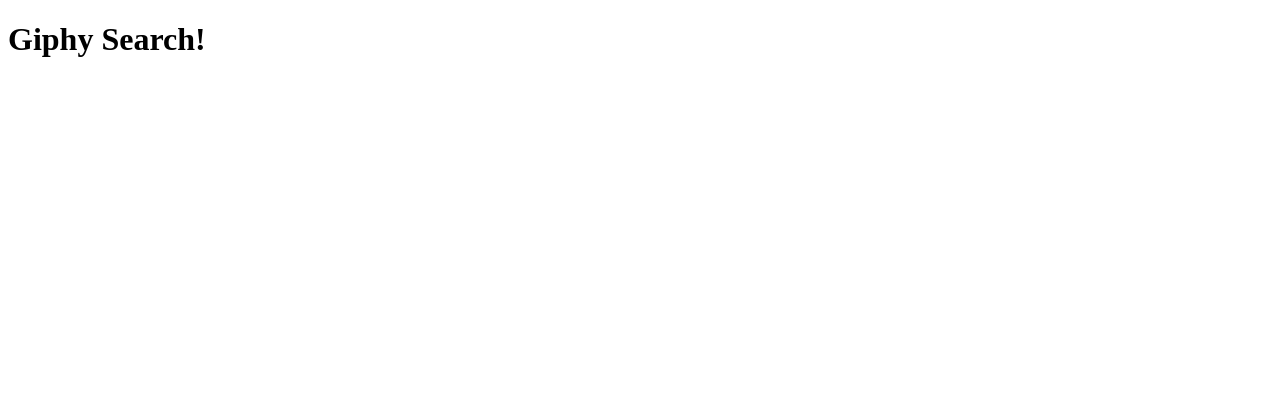
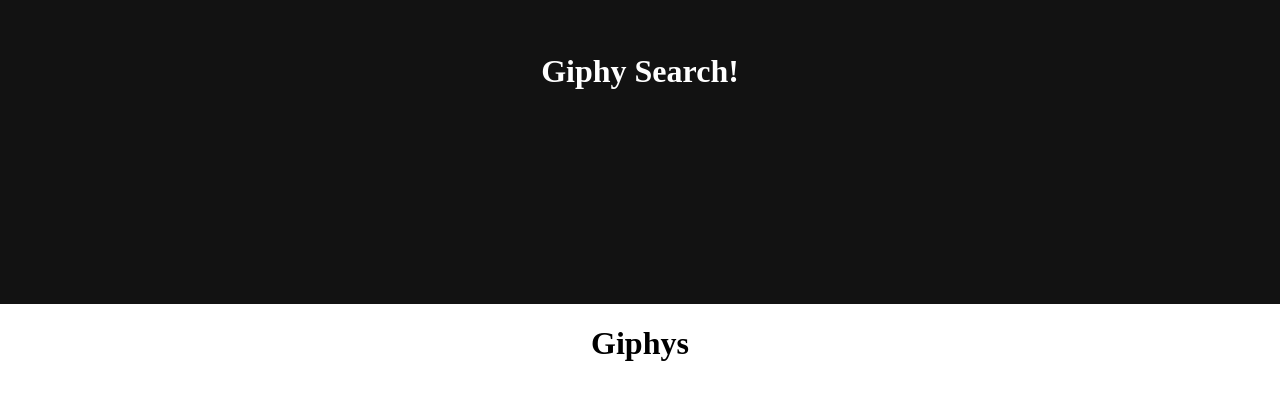
Before and after one commit to FarmerCooper/group-giphy-saga-project, a React (Create React App) app: page /#/ in a window 1280 px wide. Shown: the top 400 px of the page. Built offline with nearby package versions, Linux system fonts and the light colour scheme.

Commit message:
add css styling

```diff
--- /dev/null
+++ b/src/components/App/App.css
@@ -0,0 +1,12 @@
+body {
+    text-align: center;
+    margin: 0;
+    padding: 0;
+}
+
+.App-Header {
+    background-color: #121212;
+    height: 15rem;
+    padding: 2rem;
+    color: white;
+}
--- a/src/components/App/App.jsx
+++ b/src/components/App/App.jsx
@@ -1,11 +1,20 @@
-import React, { useEffect } from "react";
-import { useDispatch } from "react-redux";
-import Favorites from "../Favorites/Favorites";
-import {HashRouter as Router, Route, Link} from 'react-router-dom';
+//hooks
+import React, { useEffect } from 'react';
+import { useDispatch } from 'react-redux';
+import { HashRouter as Router, Route, Link } from 'react-router-dom';
+
+//components
+import Favorites from '../Favorites/Favorites';
+import Home from '../Home/Home';
+
+//css
+import './App.css';
 
 function App() {
+    //const
     const dispatch = useDispatch();
 
+    //useEffect
     useEffect(() => {
         //dispatch will go here
         // dispatch({});
@@ -13,9 +22,10 @@
 
     return (
         <Router>
-      <div>
+            <div className="App-Header">
                 <h1>Giphy Search!</h1>
             </div>
+            <Route path="/" exact component={Home} />
             <Route path="/favorites" exact component={Favorites} />
         </Router>
     );
--- /dev/null
+++ b/src/components/Home/Home.jsx
@@ -0,0 +1,9 @@
+import React from 'react';
+
+export default function Home() {
+    return (
+        <>
+            <h1>Giphys</h1>
+        </>
+    );
+}
```
Also changed, not shown: 1 other file (tests, documents, lock files or other folders). Lines whose indentation alone changed are shown as unchanged.
